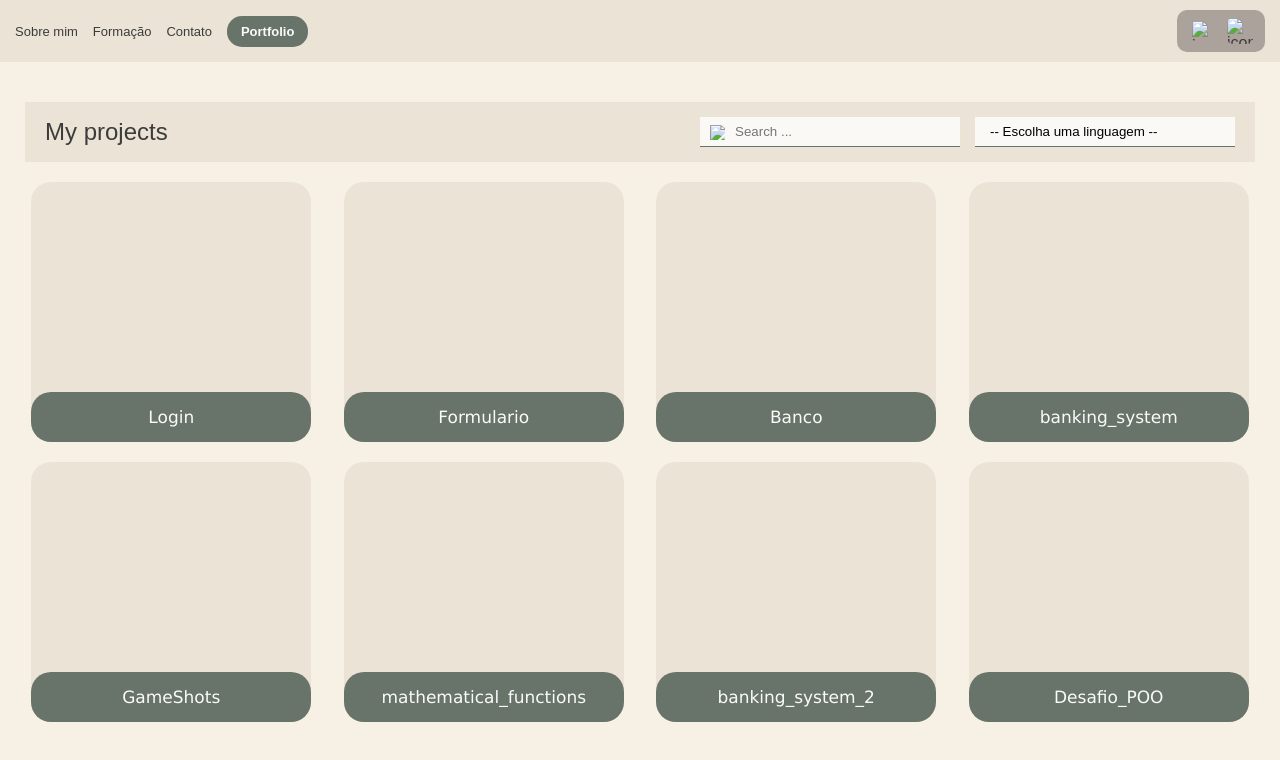
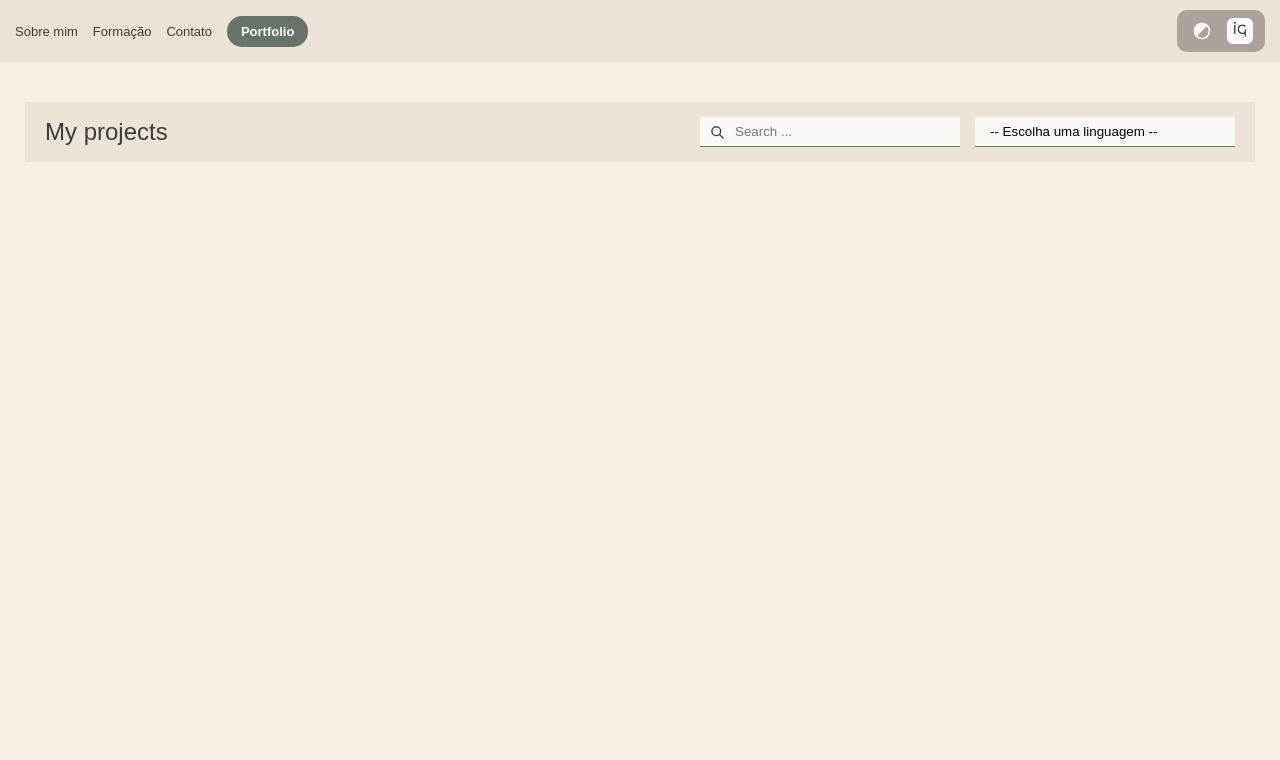
Before and after one commit to carIgab/Portfolio, a plain HTML site: page pages/portfolio.html in a window 1280 px wide. Drawn offline with Linux system fonts and the light colour scheme.

Commit message:
Update portfolio.html

```diff
--- a/pages/portfolio.html
+++ b/pages/portfolio.html
@@ -21,10 +21,10 @@
 
         <ul class="option_header" >
             <li class="theme option" onclick="change_color('about')">
-                <img id="about_img_color" src="images/color.svg" alt="icon color">
+                <img id="about_img_color" src="../images/color.svg" alt="icon color">
             </li>
             <li class="perfil_icon option">
-                <img src="images/img.png" alt="icon perfil">
+                <img src="../images/img.png" alt="icon perfil">
             </li>
         </ul>
     </header>
@@ -35,7 +35,7 @@
 
             <ul class="camp_filter_projects">
                 <li class="filter_project filter_search">
-                    <img src="images/search.svg" alt="icon de pesquisa">
+                    <img src="../images/search.svg" alt="icon de pesquisa">
                     <input type="search" id="input_search" placeholder="Search ..." oninput="filter_search()">
                 </li>
 
@@ -54,7 +54,7 @@
         <ul class="camp_projects"></ul>
     </main>
 
-    <script src="/data/data_projects.js"></script>
+    <script src="data/data_projects.js"></script>
     <script src="../app/app.js"></script>
     <script>
         push_projects()
```
